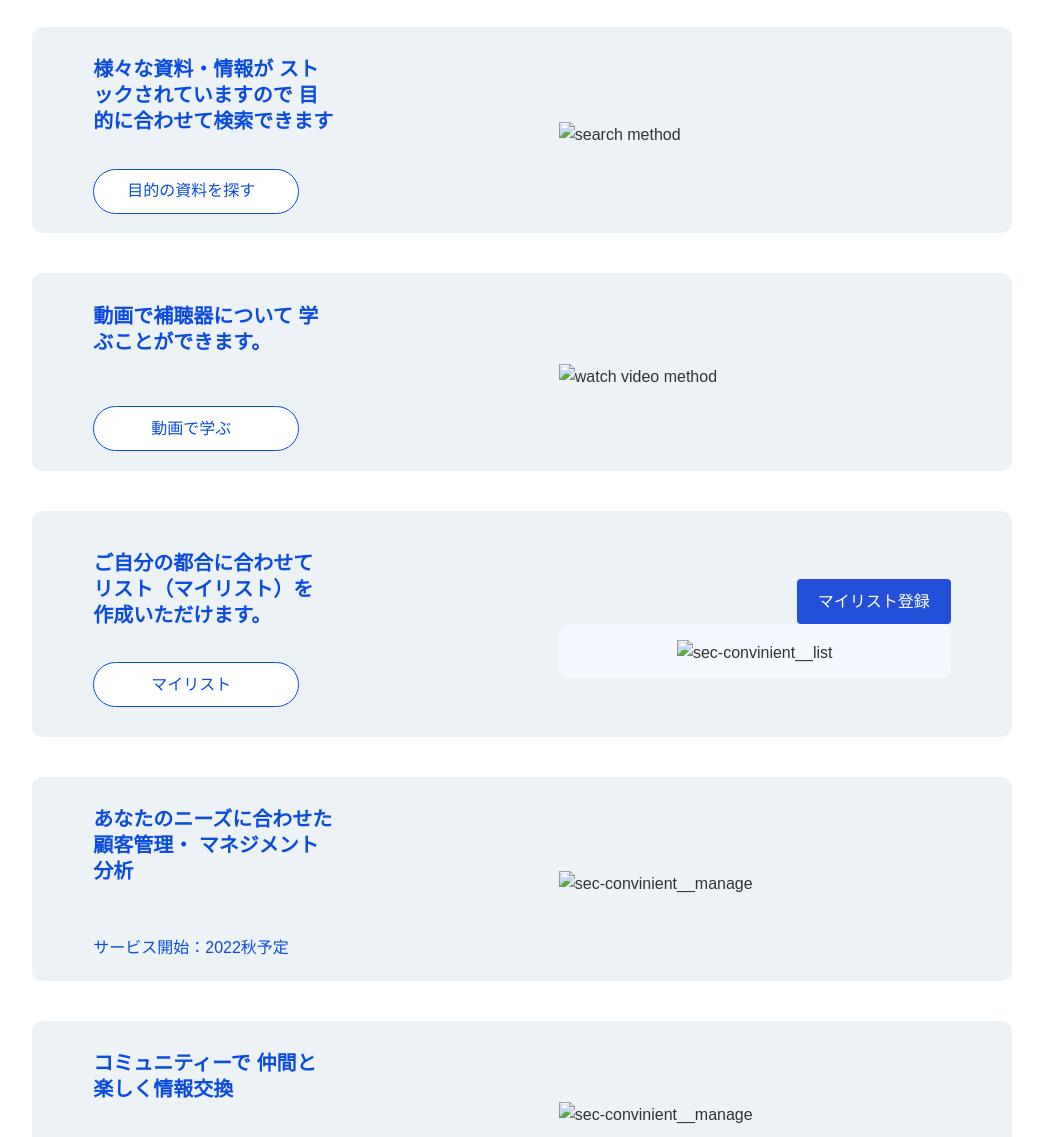
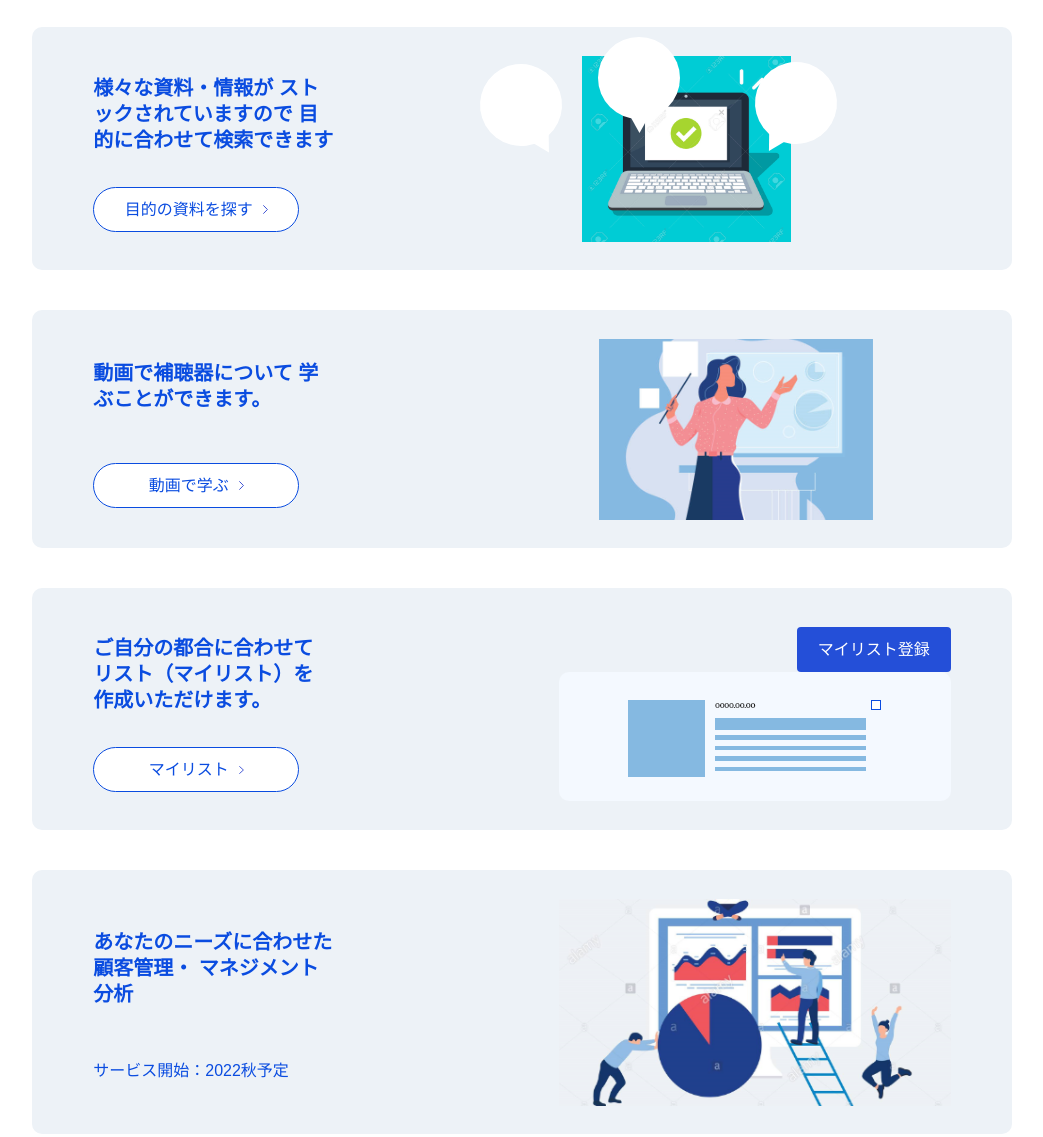
Before and after one commit to nghtam93/rionet, a plain HTML site: page about.html in a window 1280 px wide. Shown: the part 753-1890 px from the top of the page, without its empty margins (118-1161 px from the left). Drawn offline with nearby package versions, Linux system fonts and the light colour scheme; files that its build step writes are made by us from their sources; the site is published under a folder, as on GitHub Pages, so addresses that start at the root find nothing; files whose address does not match are found by name; a web font is replaced by a local one.

Commit message:
add project

```diff
--- a/about.html
+++ b/about.html
@@ -98,18 +98,18 @@
                     <div class="explain">
                         <p>様々な資料・情報が ストックされていますので 目的に合わせて検索できます
                         </p>
-                        <button class="btn">目的の資料を探す  <img src="/assets/images/right.svg" alt=""></button>
+                        <button class="btn">目的の資料を探す  <img src="./assets/images/right.svg" alt=""></button>
                     </div>
                     <div class="demo">
-                        <img src="/assets/images/convinient1.png" alt="search method">
+                        <img src="./assets/images/convinient1.png" alt="search method">
                         <div class="light1 light">
-                            <img src="/assets/images/Group 3425.png" alt="">
+                            <img src="./assets/images/Group 3425.png" alt="">
                         </div>
                         <div class="light2 light">
-                            <img src="/assets/images/Group 3424.png" alt="">
+                            <img src="./assets/images/Group 3424.png" alt="">
                         </div>
                         <div class="light3 light">
-                            <img src="/assets/images/Group 3426.png" alt="">
+                            <img src="./assets/images/Group 3426.png" alt="">
                         </div>
                     </div>
                 </div>
@@ -121,10 +121,10 @@
                     <div class="explain">
                         <p>動画で補聴器について 学ぶことができます。
                         </p>
-                        <button class="btn">動画で学ぶ <img src="/assets/images/right.svg" alt=""></button>
+                        <button class="btn">動画で学ぶ <img src="./assets/images/right.svg" alt=""></button>
                     </div>
                     <div class="demo">
-                        <img src="/assets/images/convinient2.png" alt="watch video method">
+                        <img src="./assets/images/convinient2.png" alt="watch video method">
                     </div>
                 </div>
             </div>
@@ -135,7 +135,7 @@
                     <div class="explain">
                         <p>ご自分の都合に合わせて リスト（マイリスト）を 作成いただけます。
                         </p>
-                        <button class="btn">マイリスト <img src="/assets/images/right.svg" alt=""></button>
+                        <button class="btn">マイリスト <img src="./assets/images/right.svg" alt=""></button>
                     </div>
                     <div class="demo">
                         <button class="btn">マイリスト登録</button>
@@ -144,7 +144,7 @@
                             <div class="text">
                                 <p>0000.00.00</p>
                             </div> -->
-                            <img src="/assets/images/convinient3.png" alt="sec-convinient__list">
+                            <img src="./assets/images/convinient3.png" alt="sec-convinient__list">
                         </div>
                     </div>
                 </div>
@@ -159,7 +159,7 @@
                         <p>サービス開始：2022秋予定</p>
                     </div>
                     <div class="demo">
-                        <img src="/assets/images/convinient4.png" alt="sec-convinient__manage">
+                        <img src="./assets/images/convinient4.png" alt="sec-convinient__manage">
                     </div>
                 </div>
             </div>
@@ -173,7 +173,7 @@
                         <p>サービス開始：2022秋予定</p>
                     </div>
                     <div class="demo">
-                        <img src="/assets/images/convinient5.png" alt="sec-convinient__manage">
+                        <img src="./assets/images/convinient5.png" alt="sec-convinient__manage">
                     </div>
                 </div>
             </div>
```
Also changed, not shown: my-list__detail.html (+4 -4 lines), product__detail.html (+3 -3 lines).
